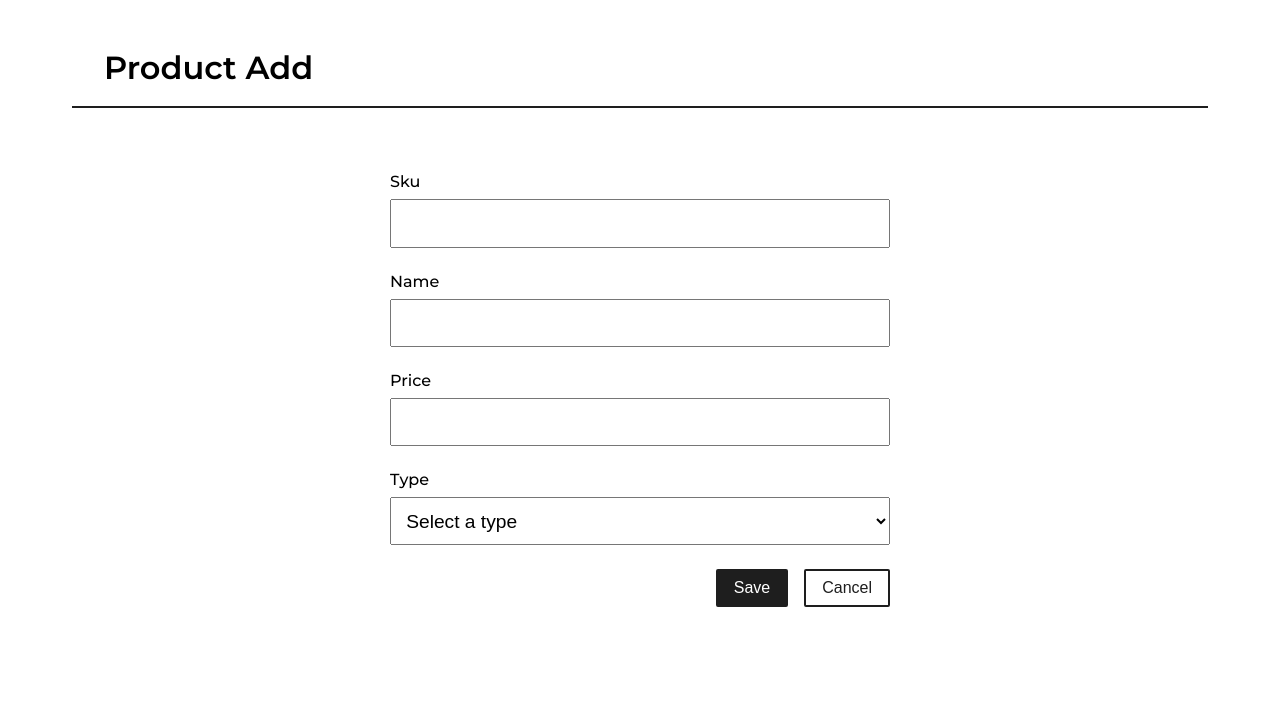
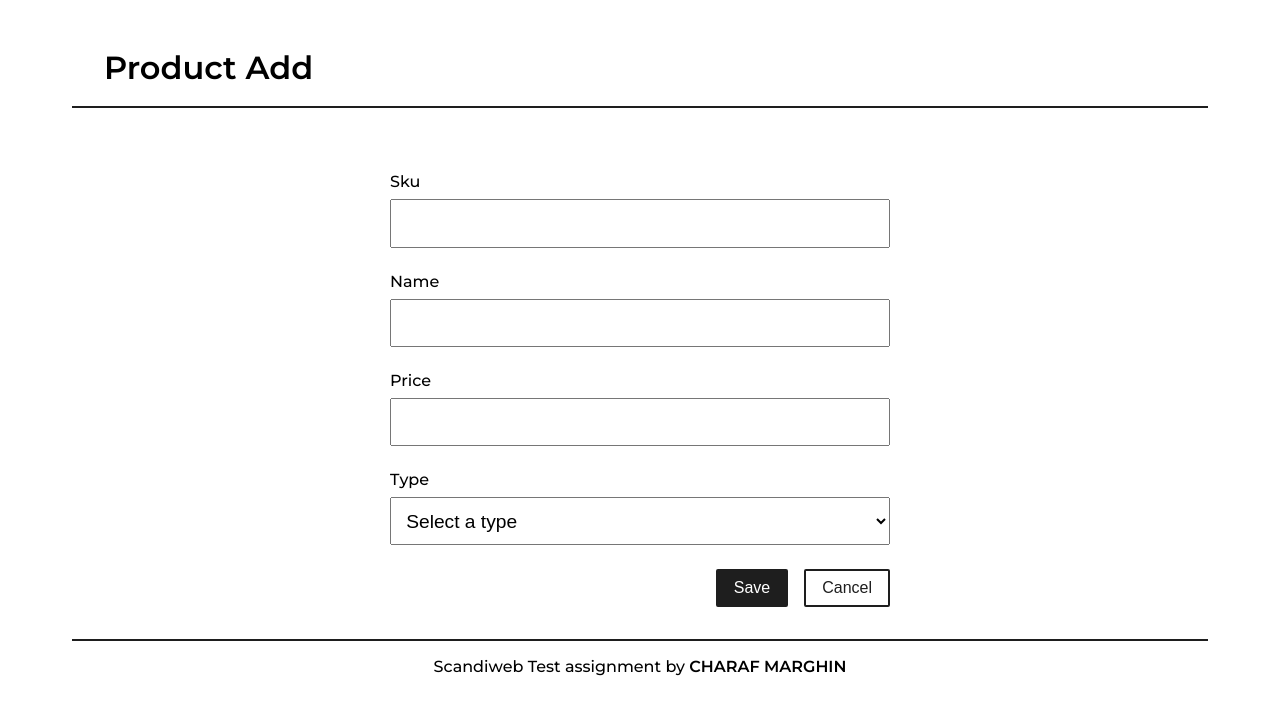
Before and after one commit to CH4R4F/scandiweb-test-frontend, a React (Create React App) app: page /add-product in a window 1280 px wide. Shown: the top 714 px of the page. Built offline with nearby package versions, Linux system fonts and the light colour scheme.

Commit message:
add footer

```diff
--- /dev/null
+++ b/src/components/Footer/Footer.js
@@ -0,0 +1,12 @@
+import "./Footer.scss";
+
+const Footer = () => {
+  return (
+    <footer>
+      <p>
+        Scandiweb Test assignment by <b>CHARAF MARGHIN</b>
+      </p>
+    </footer>
+  );
+};
+export default Footer;
--- /dev/null
+++ b/src/components/Footer/Footer.scss
@@ -0,0 +1,6 @@
+footer {
+  padding: 1rem;
+  border-top: 2px solid #1e1e1e;
+  text-align: center;
+  margin-top: 2rem;
+}
--- a/src/components/Products/Products.scss
+++ b/src/components/Products/Products.scss
@@ -2,7 +2,9 @@
   padding: 1.5rem 1rem;
   display: grid;
   grid-template-columns: repeat(auto-fit, 200px);
+  grid-template-rows: repeat(auto-fit, 150px);
   grid-gap: 2rem;
+  min-height: 500px;
 }
 
 .placeholder {
--- a/src/pages/AddProduct.js
+++ b/src/pages/AddProduct.js
@@ -1,11 +1,13 @@
 import Header from "../components/Header/Header";
 import AddForm from "../components/AddForm/AddForm";
+import Footer from "../components/Footer/Footer";
 
 const AddProduct = () => {
   return (
     <div>
       <Header text="Product Add" />
       <AddForm />
+      <Footer />
     </div>
   );
 };
--- a/src/pages/ProductList.js
+++ b/src/pages/ProductList.js
@@ -3,6 +3,7 @@ import axios from "axios";
 
 import Header from "../components/Header/Header";
 import Products from "../components/Products/Products";
+import Footer from "../components/Footer/Footer";
 
 const ProductList = () => {
   const [productsList, setProductsList] = useState([]);
@@ -21,6 +22,7 @@ const ProductList = () => {
     <div>
       <Header text="Product List" home={true} setLoading={setLoading} />
       <Products products={productsList} loading={loading} />
+      <Footer />
     </div>
   );
 };
```
